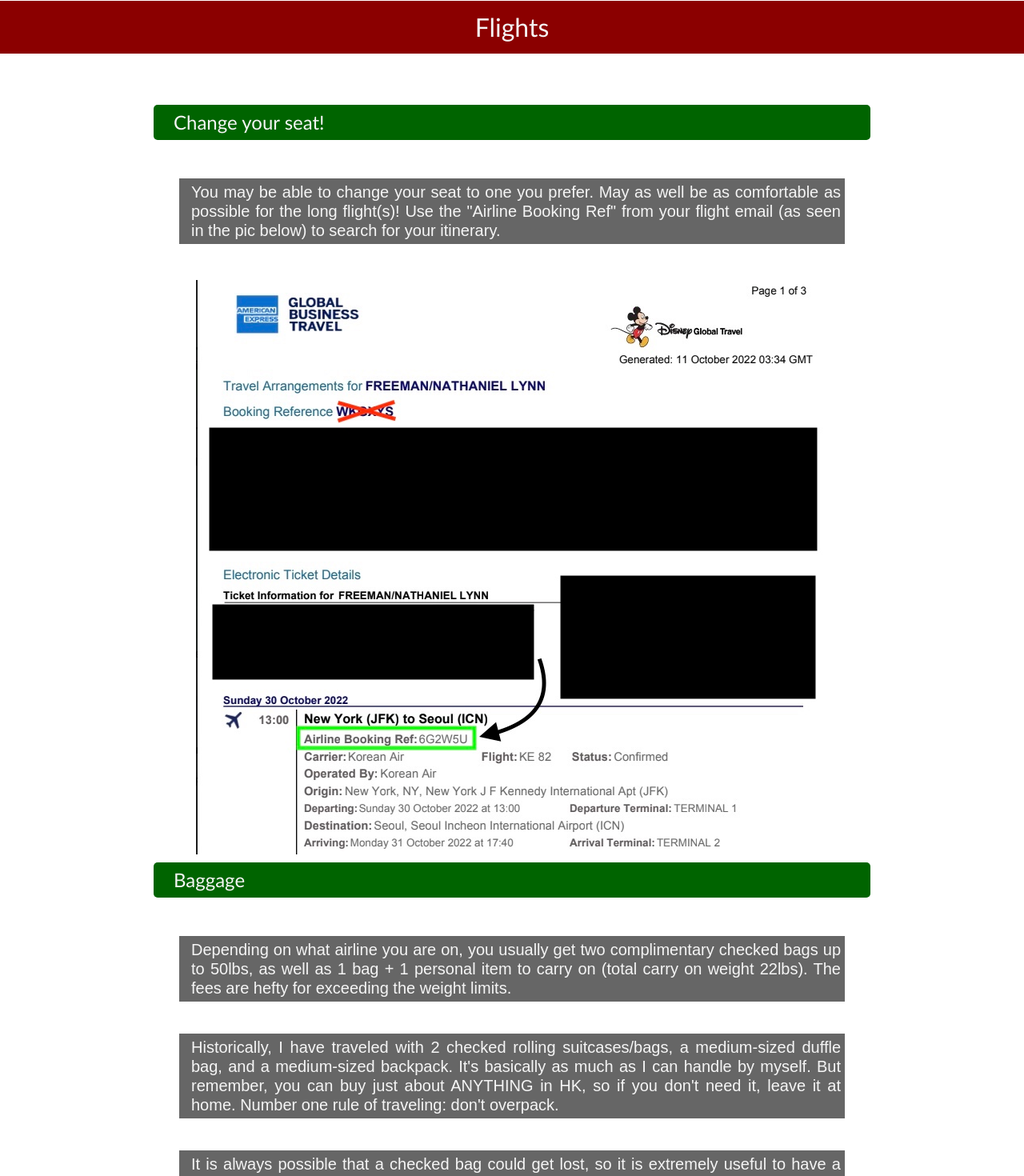
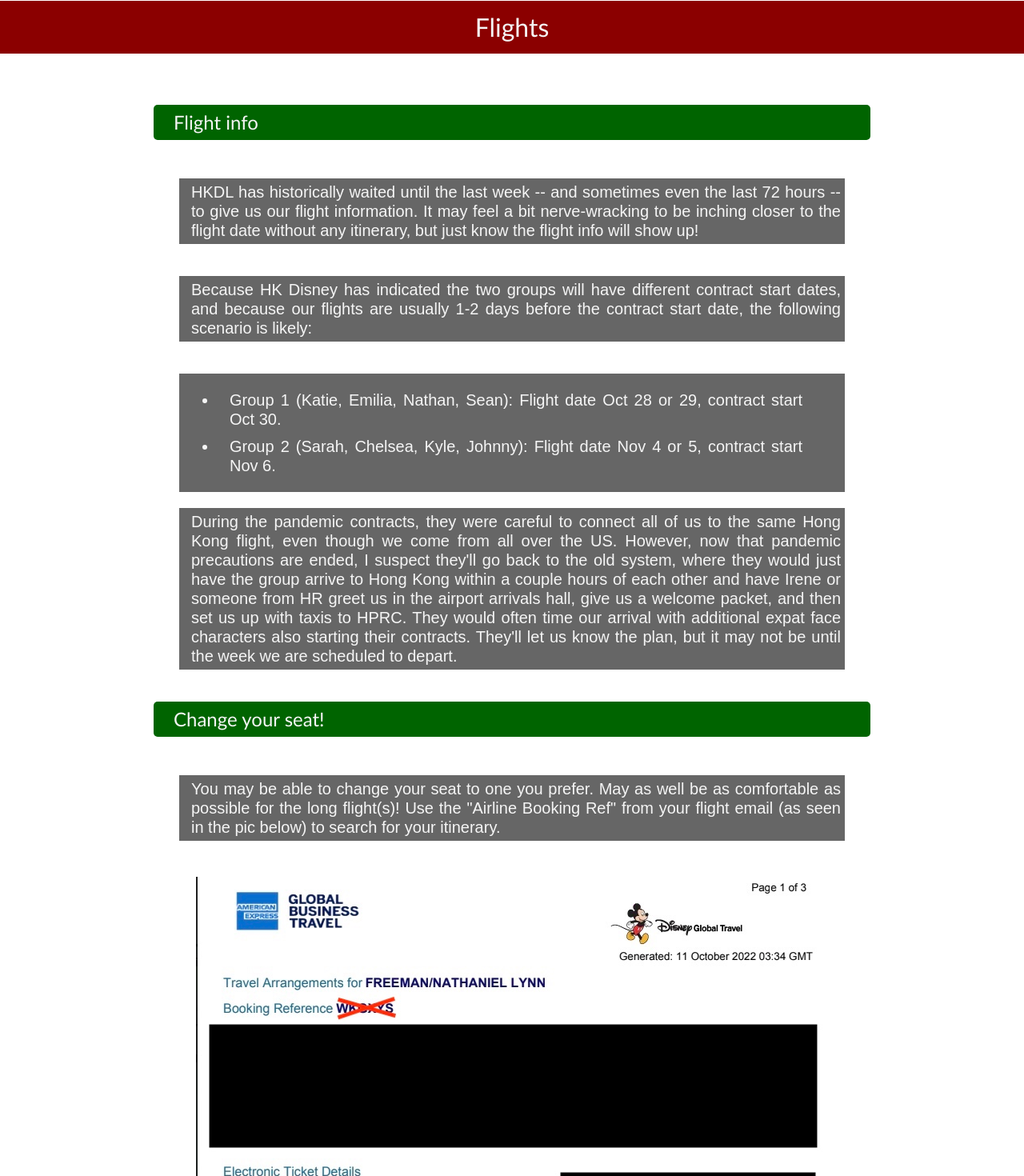
Before and after one commit to Bones81/hkdl_2023, a React (Create React App) app: page / in a window 1280 px wide. Shown: the part 2260-3730 px from the top of the page at 80% size. Built offline with nearby package versions, Linux system fonts and the light colour scheme.

Commit message:
update Flying section

```diff
--- a/src/components/flying/flying.js
+++ b/src/components/flying/flying.js
@@ -4,6 +4,14 @@
         <h2 className="section-title">
           Flights
         </h2>
+        <h3>Flight info</h3>
+        <p>HKDL has historically waited until the last week -- and sometimes even the last 72 hours -- to give us our flight information. It may feel a bit nerve-wracking to be inching closer to the flight date without any itinerary, but just know the flight info will show up!</p>
+        <p>Because HK Disney has indicated the two groups will have different contract start dates, and because our flights are usually 1-2 days before the contract start date, the following scenario is likely:</p>
+        <ul>
+            <li>Group 1 (Katie, Emilia, Nathan, Sean): Flight date Oct 28 or 29, contract start Oct 30.</li>
+            <li>Group 2 (Sarah, Chelsea, Kyle, Johnny): Flight date Nov 4 or 5, contract start Nov 6.</li>
+        </ul>
+        <p>During the pandemic contracts, they were careful to connect all of us to the same Hong Kong flight, even though we come from all over the US. However, now that pandemic precautions are ended, I suspect they'll go back to the old system, where they would just have the group arrive to Hong Kong within a couple hours of each other and have Irene or someone from HR greet us in the airport arrivals hall, give us a welcome packet, and then set us up with taxis to HPRC. They would often time our arrival with additional expat face characters also starting their contracts. They'll let us know the plan, but it may not be until the week we are scheduled to depart.</p>
         <h3>Change your seat!</h3>
         <p>
           You may be able to change your seat to one you prefer. May as well be as comfortable as possible for the
@@ -14,11 +22,11 @@
         <h3>Baggage</h3>
         <p>
           Depending on what airline you are on, you usually get two complimentary checked bags up to 50lbs, as well as 1 bag
-          + 1 personal item to carry on (total carry on weight 22lbs). The
-          fees are hefty for exceeding the weight limits.
+          + 1 personal item to carry on (total carry-on weight 22lbs). The
+          fees are often hefty for exceeding the weight limits.
         </p>
         <p>
-          Historically, I have traveled with 2 checked rolling suitcases/bags, a
+          I have usually traveled with 2 checked rolling suitcases/bags, a
           medium-sized duffle bag, and a medium-sized backpack. It's basically
           as much as I can handle by myself. But remember, you can buy just
           about ANYTHING in HK, so if you don't need it, leave it at home.
@@ -29,6 +37,8 @@
           extremely useful to have a full complement of essential clothes, food,
           chargers/power, and entertainment in your carry-on luggage.
         </p>
+        <h3>In-Flight Meals</h3>
+        <p>Be sure to check with your airline to arrange any special meals you may need/want.</p>
         <h3>Frequent Flier program</h3>
         <p>
           A flight to HK is a huge number of miles! Take advantage of your
```
